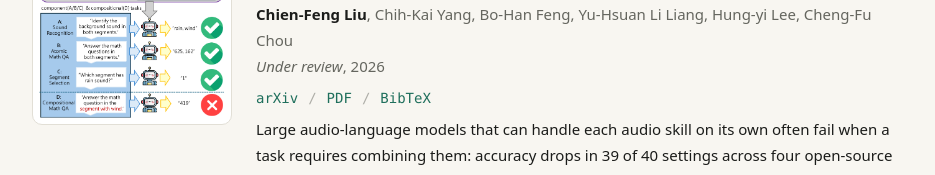
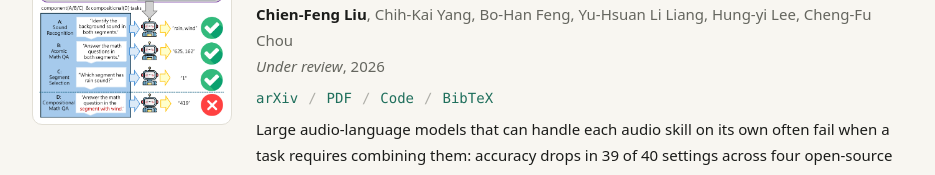
Before and after one commit to steven-lunar/steven-lunar.github.io, a plain HTML site: page index.html in a window 1280 px wide. Shown: the part 1183-1358 px from the top of the page, without its empty margins (172-1107 px from the left). Drawn offline with Linux system fonts and the light colour scheme.

Commit message:
Link paper entry to its code repository
Co-Authored-By: Claude Opus 5.5 <noreply@anthropic.com>

```diff
--- a/index.html
+++ b/index.html
@@ -99,7 +99,7 @@
           <h3><a href="https://arxiv.org/abs/2609.36921">When Capabilities Fail to Compose: Diagnosing the Compositionality Gap in Large Audio-Language Models</a></h3>
           <p class="authors"><strong>Chien-Feng Liu</strong>, Chih-Kai Yang, Bo-Han Feng, Yu-Hsuan Li Liang, Hung-yi Lee, Cheng-Fu Chou</p>
           <p class="venue"><em>Under review</em>, 2026</p>
-          <p class="paper-links"><a href="https://arxiv.org/abs/2609.36921">arXiv</a><span>/</span><a href="https://arxiv.org/pdf/2609.36921">PDF</a><span>/</span><a href="https://arxiv.org/bibtex/2609.36921">BibTeX</a></p>
+          <p class="paper-links"><a href="https://arxiv.org/abs/2609.36921">arXiv</a><span>/</span><a href="https://arxiv.org/pdf/2609.36921">PDF</a><span>/</span><a href="https://github.com/steven-lunar/audio-compositionality-gap">Code</a><span>/</span><a href="https://arxiv.org/bibtex/2609.36921">BibTeX</a></p>
           <p class="summary">Large audio-language models that can handle each audio skill on its own often fail when a task requires combining them: accuracy drops in 39 of 40 settings across four open-source models.</p>
         </div>
       </article>
```
